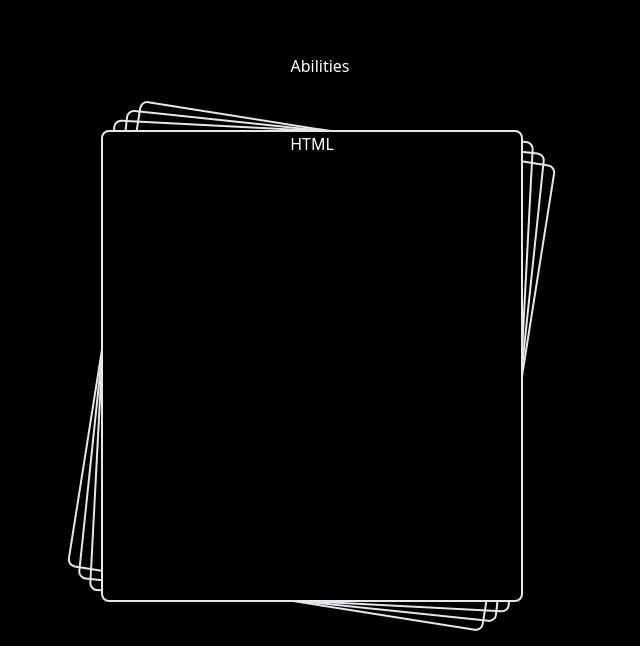
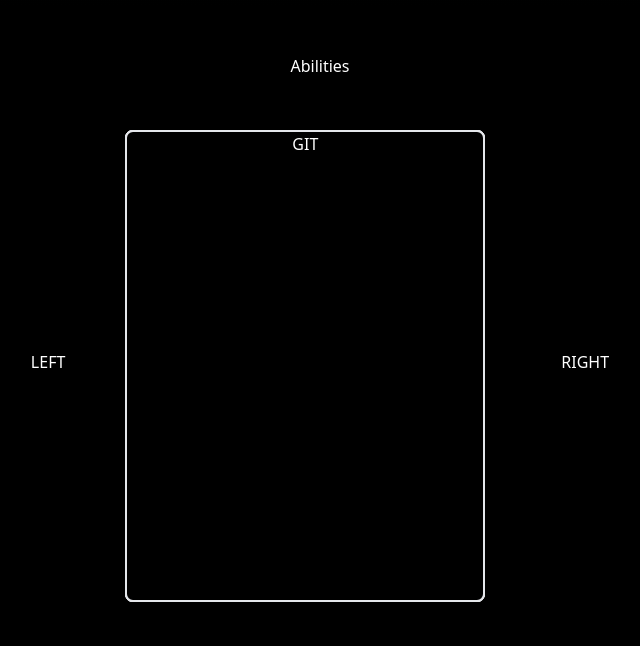
Before and after one commit to viniciusmaier/portfolio, a Next.js app: page / in a window 1280 px wide. Shown: the part 1354-2000 px from the top of the page, without its empty margins (320-960 px from the left). Built offline with nearby package versions, Linux system fonts and the light colour scheme.

Commit message:
Abilities #2

```diff
--- a/src/components/articles/Tools.tsx
+++ b/src/components/articles/Tools.tsx
@@ -1,31 +1,55 @@
+
+
+type Abilities = {
+  tools : String,
+  domain_img : String,
+}
+
+const abilities : Abilities[] = [
+  {
+    tools : 'HTML',
+    domain_img : 'teste',
+  },
+  {
+    tools : 'CSS',
+    domain_img : 'teste',
+  },
+  {
+    tools : 'JS',
+    domain_img : 'teste',
+  },
+  {
+    tools : 'GIT',
+    domain_img : 'teste',
+  }
+]
+function handleButtonTools(index : number) {
+  abilities.splice(abilities.length, 0, (abilities.splice(index, 1)[0]))
+  return;
+}
+
 export default function Tools() {
   return (
     <article className="text-center text-white min-w-[80rem] h-full flex flex-col justify-evenly">
       <h2>Abilities</h2>
-      <ul className="flex relative  flex-row justify-center h-[29.5rem] mr-4">
-        <li className="absolute bg-black h-full w-2/6 border-2 border-solid rounded-lg m-1 z-40">
-          <i></i>
-          <h3>
-            HTML
-          </h3>
-        </li>
-        <li className="absolute h-full w-2/6 border-2 border-solid rounded-lg m-1 z-30 rotate-3">
-          <i></i>
-          <h3 className="hidden">
-            CSS
-          </h3>
-        </li>
-        <li className="absolute h-full w-2/6 border-2 border-solid rounded-lg m-1 z-20 rotate-6">
-          <i></i>
-          <h3 className="hidden">
-            JS
-          </h3>
-        </li>
-        <li className="absolute h-full w-2/6 border-2 border-solid rounded-lg m-1 z-10 rotate-[9deg]">
-          <i></i>
-          <h3 className="hidden">GIT</h3>
-        </li>
+      <div className="flex flex-row justify-center w-full ">
+      <button>LEFT</button>
+      <ul className="flex relative w-[30rem] flex-row justify-center h-[29.5rem] mr-4">
+        {abilities.map((tools, index) =>
+            <li className={`absolute bg-black h-full w-3/4 border-2 border-solid rounded-lg m-1 z-[${index}0]  rotate-${index}`}>
+              <i></i>
+              <h3>
+                {tools.tools}
+              </h3>
+            </li>)
+        }
       </ul>
+      <button>RIGHT</button>
+      </div>
     </article >
   );
 }
+
+function setState(arg0: number) {
+  throw new Error("Function not implemented.")
+}
```
